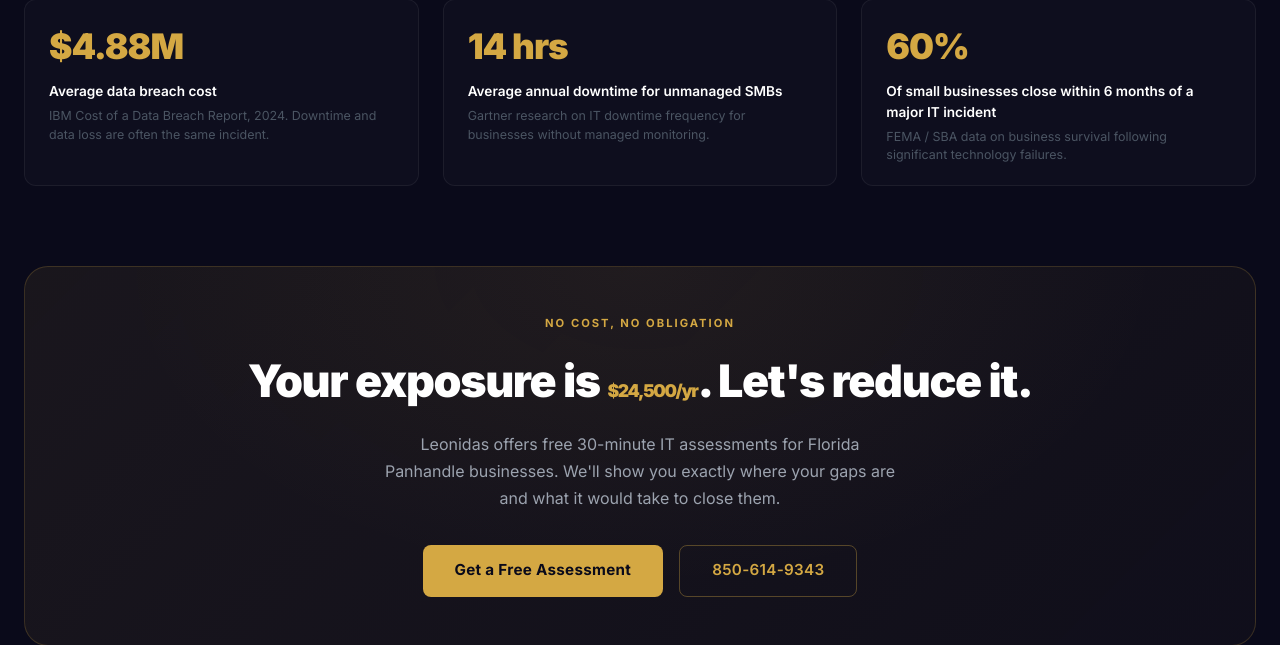
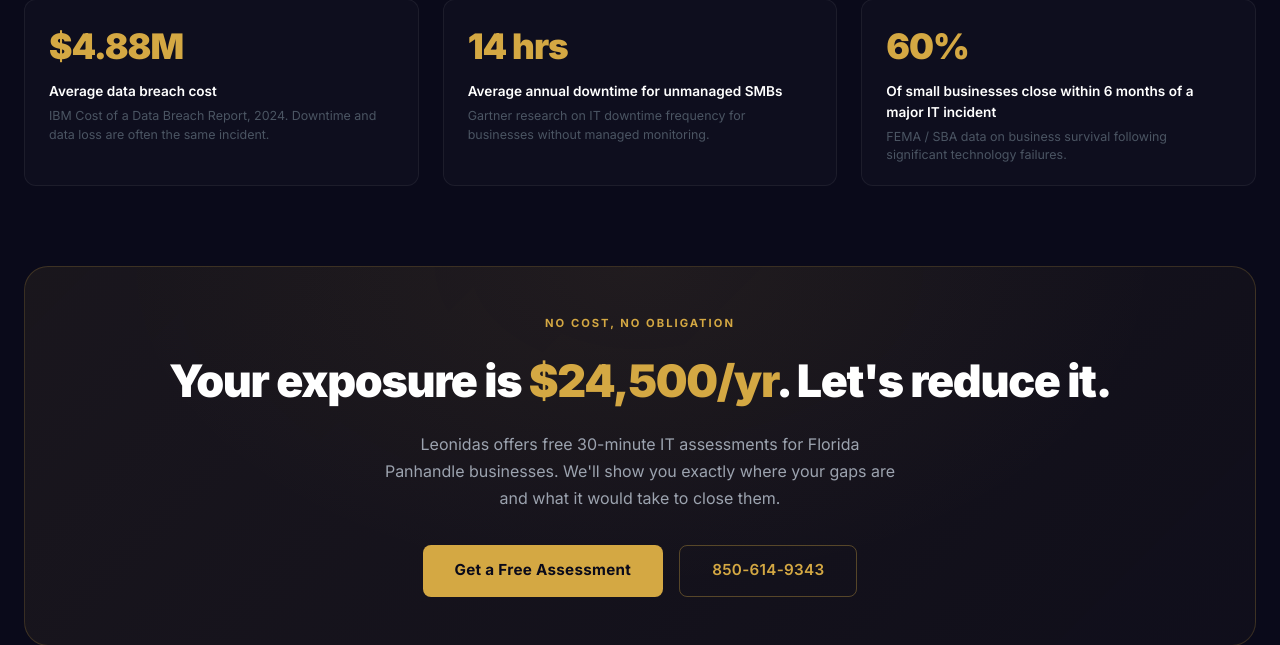
Before and after one commit to LeonidasConsulting/leonidas-php, a PHP site: page /resources/downtime-calculator.php in a window 1280 px wide. Shown: the part 2380-3025 px from the top of the page. Run offline with PHP 8.4, Linux system fonts and the light colour scheme; a stand-in replaces the project's code that opens the database connection; style sheets or scripts are compiled from the project's sources; some libraries are stand-ins or nearby versions.

Commit message:
fix: cta-amount inherits h2 font size instead of being shrunk by fitValue
Co-Authored-By: Claude Sonnet 4.6 <noreply@anthropic.com>

```diff
--- a/resources/downtime-calculator.php
+++ b/resources/downtime-calculator.php
@@ -678,7 +678,7 @@ require_once dirname(__DIR__) . '/includes/header.php';
 
     // ── CTA headline amount ──
     ctaAmount.textContent = formatDollar(annualTotal) + '/yr';
-    fitValue(ctaAmount);
+    ctaAmount.style.fontSize = ''; // always inherit h2 size
   }
 
   // ── Event listeners ──
```
